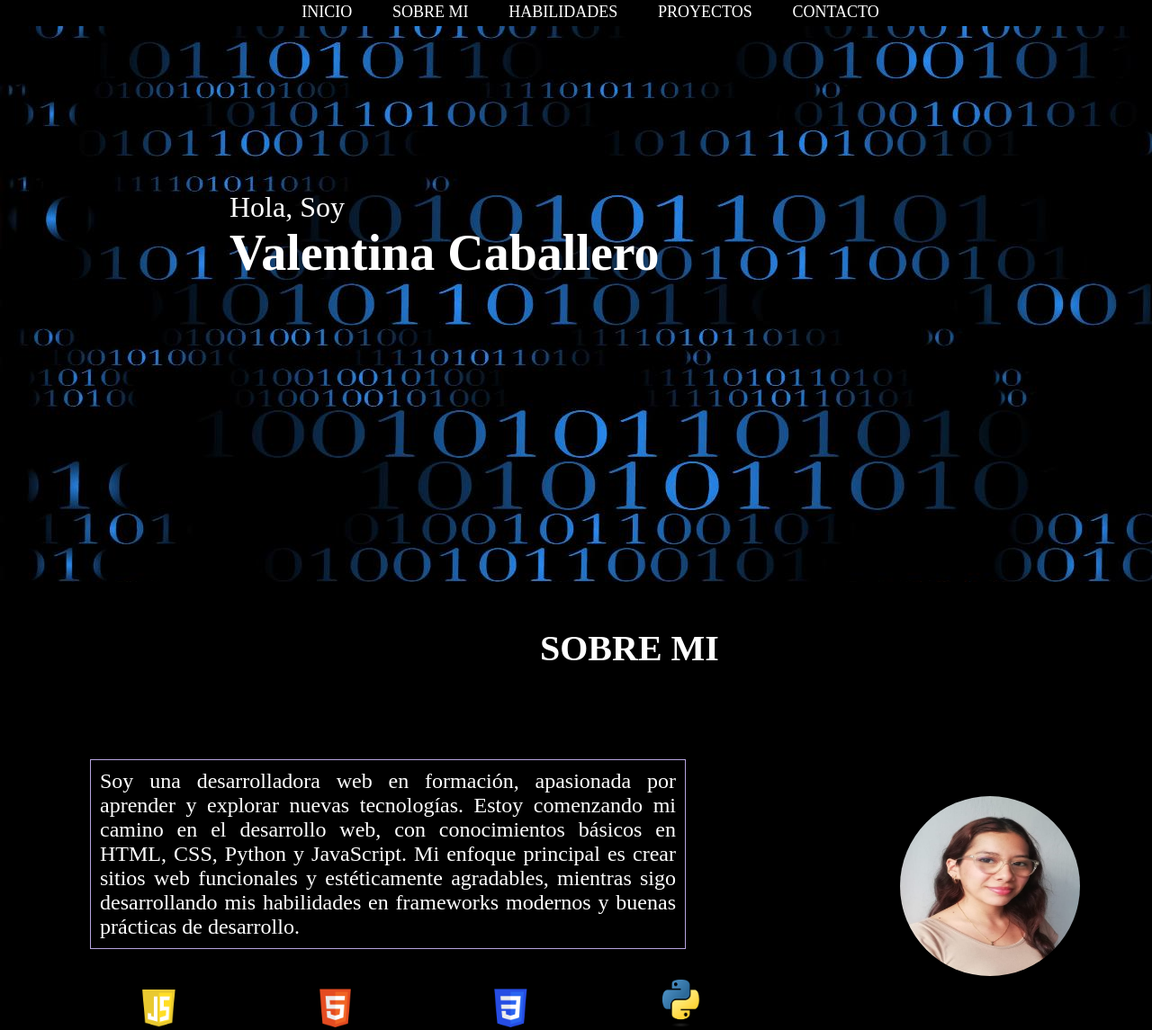
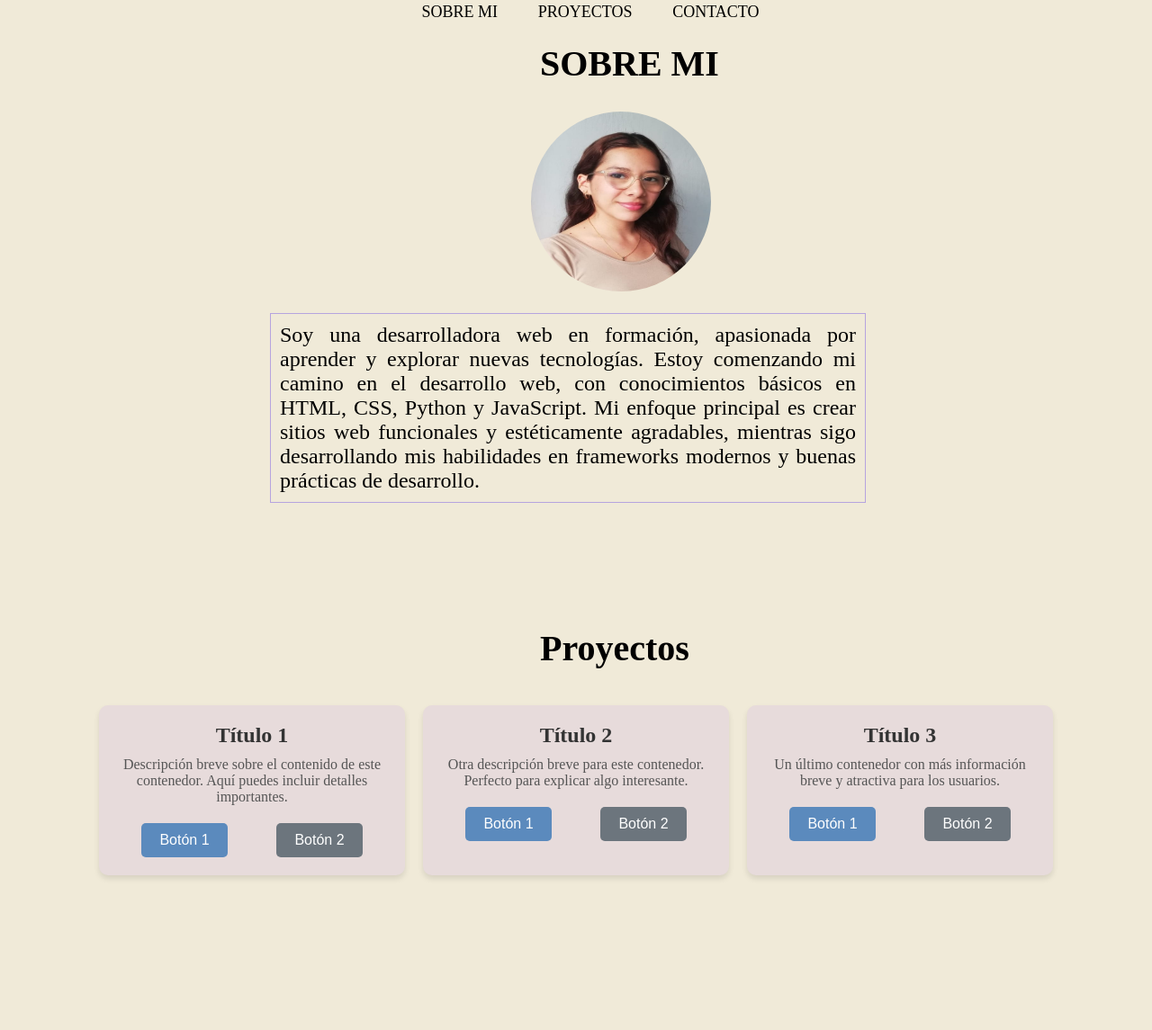
Before and after one commit to hdvalen/Portafolio, a plain HTML site: page index.html in a window 1280 px wide. Shown: the part 3-1148 px from the top of the page at 90% size. Drawn offline with Linux system fonts and the light colour scheme.

Commit message:
containerProjects

```diff
--- a/css/styles.css
+++ b/css/styles.css
@@ -3,7 +3,7 @@
     padding: 0;
 }
 body{
-  background-color: #000000;
+  background-color: #f0ead8;
 }
 /* Menu */
 nav {
@@ -12,8 +12,8 @@ nav {
     justify-content: center;
     align-items: center;
     padding: 1rem;
-    background-color: #000000;
-    color: white;
+    background-color: #f0ead8;
+    color: #000000;
     position: fixed;
     top: 0;
     width: 100%;
@@ -80,56 +80,35 @@ nav {
     }
   }
 
-/*home*/
-.home{
-    height: 650px;
-    background-color: black;
-}
-.container{
-    background-color: transparent;
-    position: relative;
-    top: 210px;
-    left: 250px;
-    padding: 5px;
-    width: 600px;
-    color: white;
-}
-.parrafo1{
-    font-size: 200%;
-}
-.name{
-    font-size: 350%;
-}
-
 /* about */
 
 .about{
     height: 650px;
-    background-color: #000000;
+    background-color: #f0ead8;
 }
 .container2{
     position: relative;
-    top: 100px;
-    left: 100px;
+    left: 300px;
+    top: 50px;
     width: 50%;
     padding: 10px;
     text-align: justify;
     border: 1px solid #b6a4df;
 }
 .tittle{
-    color: white;
+    color: #000000;
     font-size: 250%;
     margin-left: 600px;
     margin-top: 50px;
 }
 .parrafo2{
-    color: white;
+    color: #000000;
     font-size: 150%;
 }
 .foto{
   position: relative;
-  bottom: 70px;
-  left: 1000px;
+  top: 30px;
+  left: 590px;
   width: 200px;
   height: 200px;
   border-radius: 100px;
@@ -159,36 +138,85 @@ nav {
   width: 5%;
 }
 
-
-/* Skills */
-
-.skills{
-    height: 650px;
-    background-color: #000000;
-}
-.tittle2{
-    color: white;
-    font-size: 250%;
-    margin-left: 600px;
-}
-
 /* Projects */
 
 .projects{
     height: 650px;
-    background-color: #000000;
+    background-color: #f0ead8 ;
 }
 .tittle3{
-    color: white;
+    color: #000000;
     font-size: 250%;
     margin-left: 600px;
+}
+.contenedores {
+  display: flex;
+  justify-content: center;
+  gap: 20px;
+  padding: 40px;
+  flex-wrap: wrap;
+}
+
+.container {
+  background-color: #e7dbdb;
+  border-radius: 10px;
+  box-shadow: 0 4px 6px rgba(0, 0, 0, 0.1);
+  padding: 20px;
+  width: 300px;
+  text-align: center;
+  transition: transform 0.3s, box-shadow 0.3s;
+}
+
+.container:hover {
+  transform: translateY(-5px);
+  box-shadow: 0 8px 16px rgba(0, 0, 0, 0.2);
+}
+
+.container h2 {
+  margin: 0 0 10px;
+  font-size: 1.5rem;
+  color: #333;
+}
+
+.container p {
+  font-size: 1rem;
+  margin: 0 0 20px;
+  color: #555;
+}
+
+.botones {
+  display: flex;
+  justify-content: space-around;
+}
+
+.btn {
+  background-color: #5b8abd;
+  color: white;
+  border: none;
+  padding: 10px 20px;
+  border-radius: 5px;
+  cursor: pointer;
+  transition: background-color 0.3s;
+  font-size: 1rem;
+}
+
+.btn:hover {
+  background-color: #12589e;
+}
+
+.btn-secundario {
+  background-color: #6c757d;
+}
+
+.btn-secundario:hover {
+  background-color: #495057;
 }
 
 /* Contact */
 
 .contact{
     height: 650px;
-    background-color: #000000;
+    background-color: #f0ead8;
 }
 .tittle4{
     color: white;
--- a/index.html
+++ b/index.html
@@ -12,40 +12,48 @@
             <i class="fa fa-bars"></i>
         </div>
         <ul class="nav-links">
-            <li class="nav-link"><a href="#home">Inicio</a></li>
             <li class="nav-link"><a href="#about">Sobre mi</a></li>
-            <li class="nav-link"><a href="#skills">Habilidades</a></li>
             <li class="nav-link "><a href="#projects">Proyectos</a></li>
             <li class="nav-link "><a href="#contact">Contacto</a></li>
         </ul>
     </nav>
     <header>
-    <section class="home" id="home" style="background-image: url(image/freepik__650px__9100.jpeg);background-repeat: no-repeat;">
-        <div class="container">
-        <p class="parrafo1">Hola, Soy</p>
-        <h1 class="name">Valentina Caballero</h1>
-        </div>
-    </section>
     <section class="about" id="about">
         <h1 class="tittle">SOBRE MI </h1>
+        <img src="image/foto.jpg" alt="Foto" class="foto">
         <div class="container2">
         <p class="parrafo2">Soy una desarrolladora web en formación, apasionada por aprender y explorar nuevas tecnologías. Estoy comenzando mi camino en el desarrollo web, con conocimientos básicos en HTML, CSS, Python y JavaScript.
 
             Mi enfoque principal es crear sitios web funcionales y estéticamente agradables, mientras sigo desarrollando mis habilidades en frameworks modernos y buenas prácticas de desarrollo.</p>
         </div>
-        <img src="image/foto.jpg" alt="Foto" class="foto">
-            <div class="containerImg">
-            <img src="image/JavaScript-Symbol.png" alt="LogoJavascript" class="LogoJava">
-            <img src="image/logoHTML.png" alt="logoHTML" class="LogoHtml">
-            <img src="image/CSS-Logo.png" alt="CSS-Logo" class="LogoCss">
-            <img src="image/logoPYTHON.png" alt="logoPYTHON" class="LogoPython">
-            </div>
-    </section>
-    <section id="skills" class="skills">
-        <h1 class="tittle2">Habilidades</h1>
     </section>
     <section id="projects" class="projects">
         <h1 class="tittle3">Proyectos</h1>
+        <div class="contenedores">
+        <div class="container">
+            <h2>Título 1</h2>
+            <p>Descripción breve sobre el contenido de este contenedor. Aquí puedes incluir detalles importantes.</p>
+            <div class="botones">
+                <button class="btn">Botón 1</button>
+                <button class="btn btn-secundario">Botón 2</button>
+            </div>
+        </div>
+        <div class="container">
+            <h2>Título 2</h2>
+            <p>Otra descripción breve para este contenedor. Perfecto para explicar algo interesante.</p>
+            <div class="botones">
+                <button class="btn">Botón 1</button>
+                <button class="btn btn-secundario">Botón 2</button>
+            </div>
+        </div>
+        <div class="container">
+            <h2>Título 3</h2>
+            <p>Un último contenedor con más información breve y atractiva para los usuarios.</p>
+            <div class="botones">
+                <button class="btn">Botón 1</button>
+                <button class="btn btn-secundario">Botón 2</button>
+            </div>
+        </div>
     </section>
     <section id="contact" class="contact">
         <h1 class="tittle4">Contacto</h1>
```
